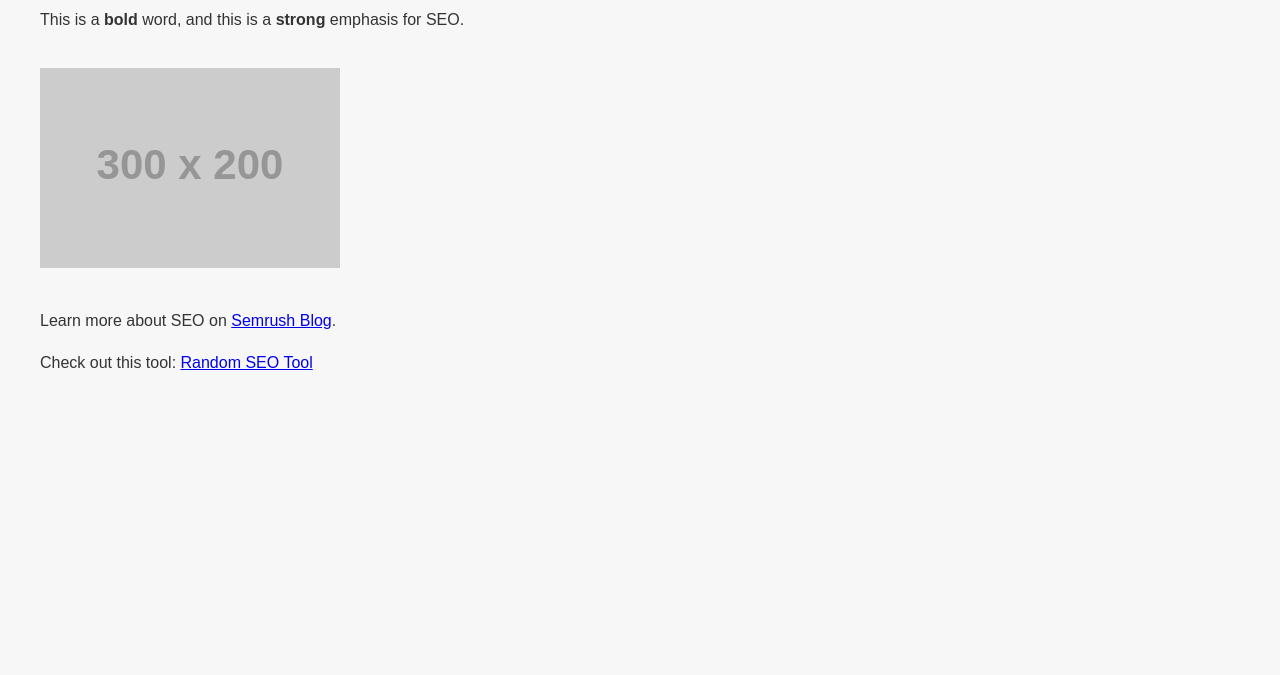
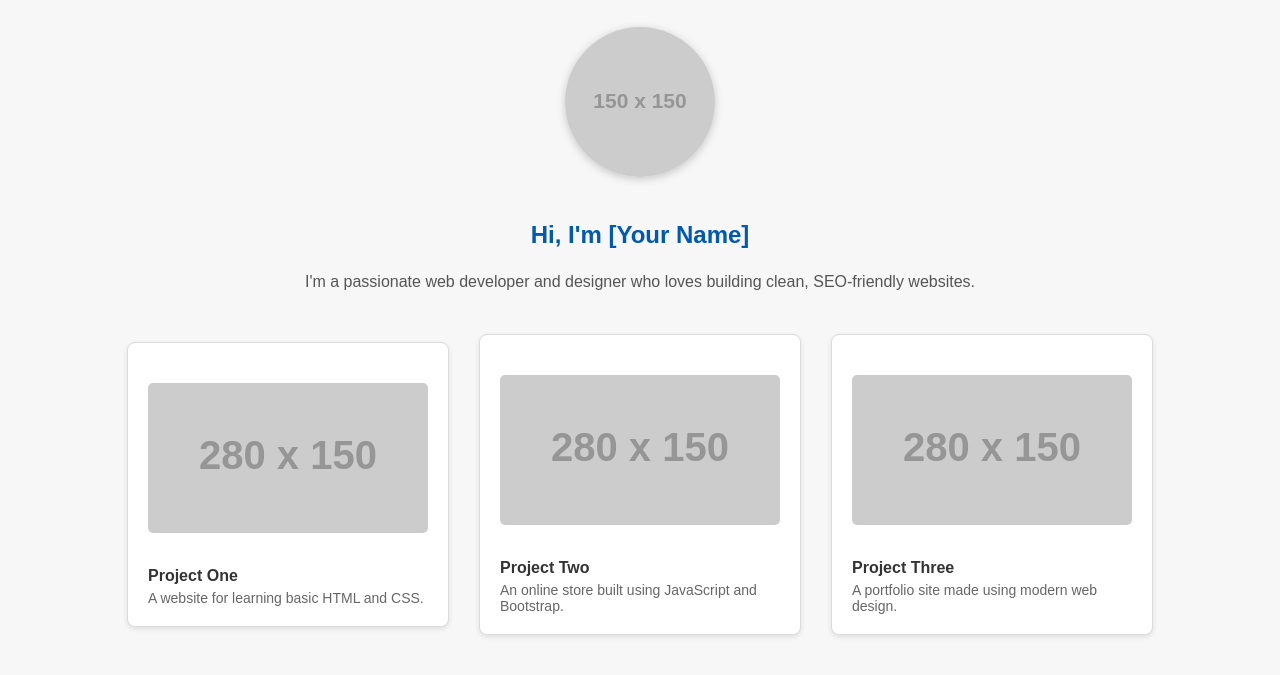
Before and after one commit to Pwimawy/SEO, a plain HTML site: page index.html in a window 1280 px wide. Shown: the part 193-868 px from the top of the page. Before the commit the page ends 800 px from the top, so only its background shows below. Drawn offline with Linux system fonts and the light colour scheme; placeholder pictures from the web are drawn by us.

Commit message:
Update index.html

```diff
--- a/index.html
+++ b/index.html
@@ -1,11 +1,15 @@
 <!DOCTYPE html>
 <html lang="en">
 <head>
-    <!-- Title tag -->
-  <title>Learn SEO Basics - COMP6103</title>
+  <!-- Title tag -->
+  <title>COMP6103</title>
+  <!-- Meta Description -->
   <meta name="description" content="A basic SEO front page created for COMP6103 using essential HTML tags for search engine optimization.">
+  <!-- Robot meta tag -->
   <meta name="robots" content="index, follow">
-  <link rel="canonical" href="https://www.example.com/seo-basics" />
+  <!-- Canonical -->
+  <link rel="canonical" href="https://www.yourwebsite.com/portfolio.html" />
+  <!-- hreflang -->
   <link rel="alternate" href="https://www.example.com/seo-basics" hreflang="en" />
 
   <style>
@@ -35,39 +39,78 @@
       font-weight: bold;
     }
 
-
     nav a:hover {
       text-decoration: underline;
     }
+
     .container {
       padding: 40px;
     }
-    h1 {
+
+    h1{
+      font-weight: bold;
       color: #0059b3;
     }
+
     img {
       max-width: 300px;
       height: auto;
       margin: 20px 0;
     }
+
     p {
       font-size: 16px;
       line-height: 1.6;
     }
+
+    .portfolio {
+      display: flex;
+      align-items: center;
+      justify-content: center;
+      gap: 30px;
+      flex-wrap: wrap;
+    }
+
+    .project {
+
+      background: #fff;
+      border: 1px solid #ddd;
+      padding: 20px;
+      width: 280px;
+      border-radius: 8px;
+      box-shadow: 0 2px 5px rgba(0,0,0,0.1);
+    }
+
+    .project img {
+      width: 100%;
+      border-radius: 5px;
+    }
+
+    .project-title {
+      font-weight: bold;
+      margin-top: 10px;
+      color: #333;
+    }
+    .project-desc {
+      font-size: 14px;
+      margin-top: 5px;
+      color: #666;
+    }
+
   </style>
 
 </head>
 
 <body>
 
-    <!-- header tag -->
+  <!-- header tag -->
   <nav>
     <ul class="navlist">
         <li class="navItem">
             <a href="#">Home</a>
         </li>
         <li class="navItem">
-            <a href="#">About SEO</a>
+            <a href="#">About Me</a>
         </li>
         <li class="navItem">
             <a href="#">Contact</a>
@@ -78,13 +121,29 @@
   <div class="container">
     <h1>My Portfolio</h1>
 
-    <p>This is a <b>bold</b> word, and this is a <strong>strong</strong> emphasis for SEO.</p>
+    <div style="text-align: center; margin-bottom: 40px;">
+      <img src="https://via.placeholder.com/150" alt="Profile Picture" style="border-radius: 50%; width: 150px; height: 150px; box-shadow: 0 2px 8px rgba(0,0,0,0.2);">
+      <h2 style="margin-top: 20px; color: #0059b3;">Hi, I'm [Your Name]</h2>
+      <p style="font-size: 16px; color: #555;">I'm a passionate web developer and designer who loves building clean, SEO-friendly websites.</p>
+    </div>
 
-    <img src="https://via.placeholder.com/300x200.png?text=SEO+Image" alt="SEO Concept Illustration">
-
-    <p>Learn more about SEO on <a href="https://www.semrush.com/blog/html-tags-for-seo/">Semrush Blog</a>.</p>
-
-    <p>Check out this tool: <a href="https://www.randomseotool.com" rel="nofollow">Random SEO Tool</a></p>
+    <div class="portfolio">
+      <div class="project">
+        <img src="https://via.placeholder.com/280x150.png?text=Project+1" alt="Project 1">
+        <div class="project-title">Project One</div>
+        <div class="project-desc">A website for learning basic HTML and CSS.</div>
+      </div>
+      <div class="project">
+        <img src="https://via.placeholder.com/280x150.png?text=Project+2" alt="Project 2">
+        <div class="project-title">Project Two</div>
+        <div class="project-desc">An online store built using JavaScript and Bootstrap.</div>
+      </div>
+      <div class="project">
+        <img src="https://via.placeholder.com/280x150.png?text=Project+3" alt="Project 3">
+        <div class="project-title">Project Three</div>
+        <div class="project-desc">A portfolio site made using modern web design.</div>
+      </div>
+    </div>
   </div>
 
 </body>
```
